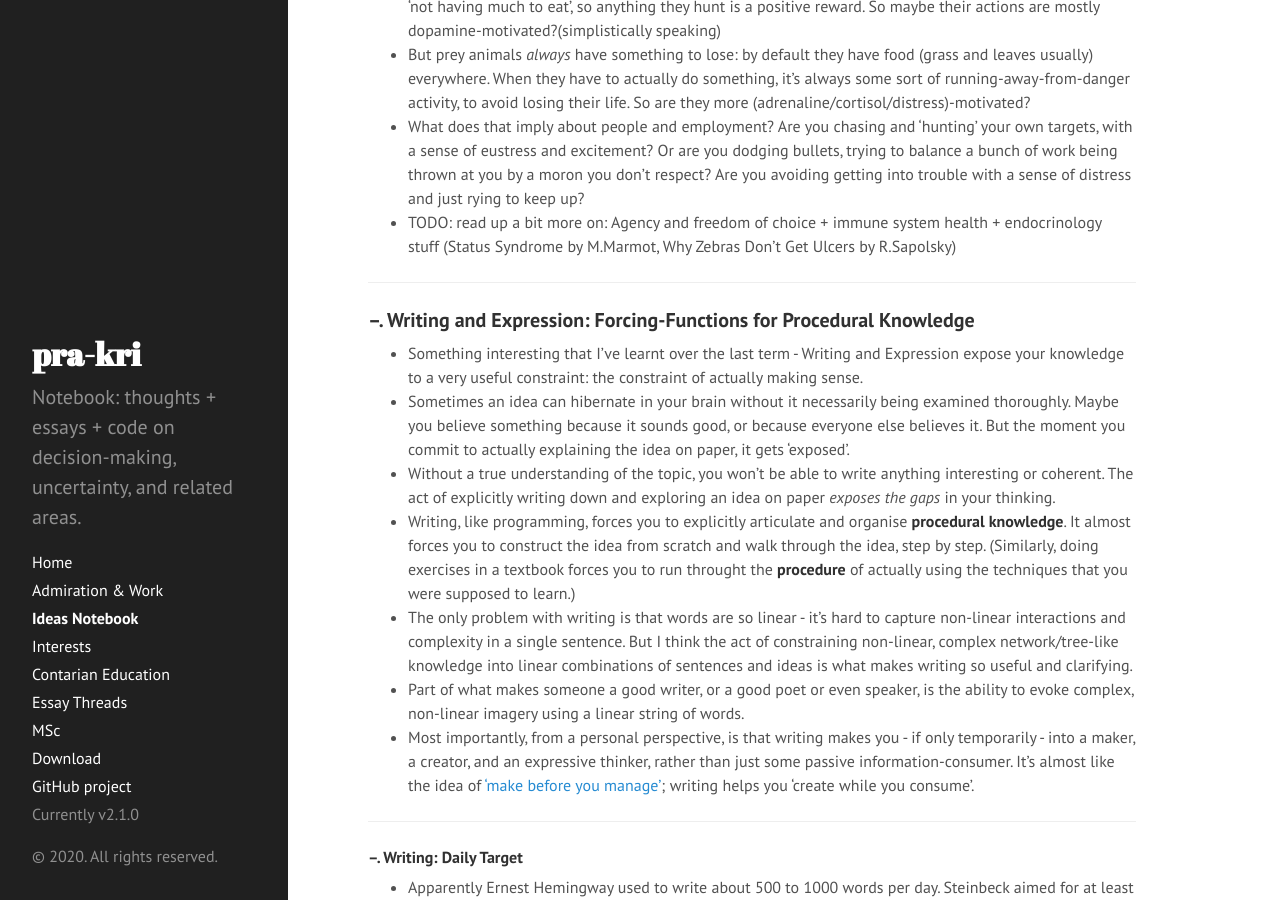
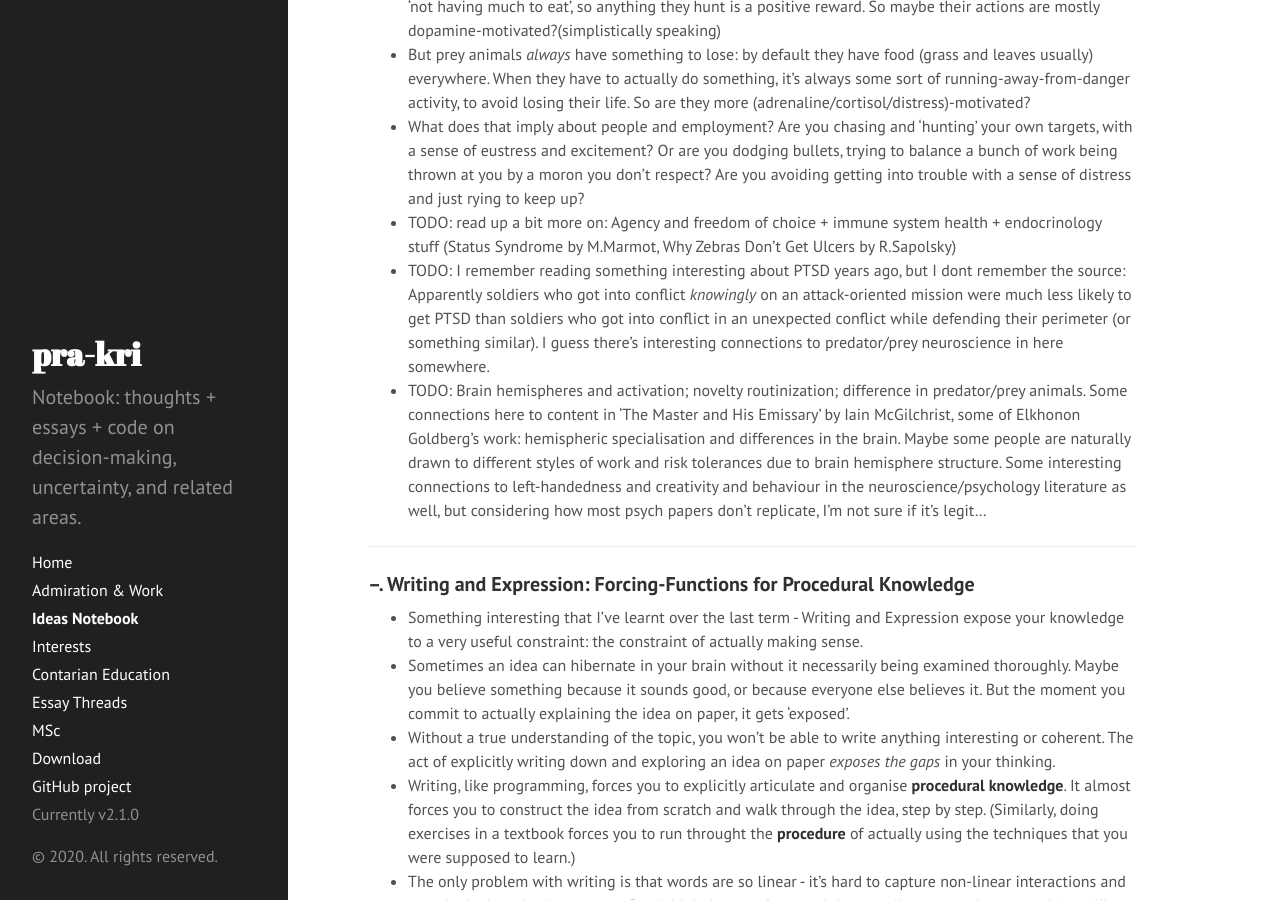
Before and after one commit to pra-kri/pra-kri.github.io, a Jekyll site: the page built from IdeasNotebook.md, in a window 1280 px wide and 900 px high, scrolled down 5406 px. Built offline with Jekyll 4.4.1, drawn with Linux system fonts in a browser that asks for light colours; Markdown is read by kramdown in place of the engine named in the settings.

Commit message:
Update IdeasNotebook.md

```diff
--- a/IdeasNotebook.md
+++ b/IdeasNotebook.md
@@ -105,6 +105,8 @@ Feeling like you have nothing to lose might invoke this state. If you have nothi
 * But prey animals *always* have something to lose: by default they have food (grass and leaves usually) everywhere. When they have to actually do something, it's always some sort of running-away-from-danger activity, to avoid losing their life. So are they more (adrenaline/cortisol/distress)-motivated?
 * What does that imply about people and employment? Are you chasing and 'hunting' your own targets, with a sense of eustress and excitement? Or are you dodging bullets, trying to balance a bunch of work being thrown at you by a moron you don't respect? Are you avoiding getting into trouble with a sense of distress and just rying to keep up?
 * TODO: read up a bit more on: Agency and freedom of choice + immune system health + endocrinology stuff (Status Syndrome by M.Marmot, Why Zebras Don't Get Ulcers by R.Sapolsky)
+* TODO: I remember reading something interesting about PTSD years ago, but I dont remember the source: Apparently soldiers who got into conflict *knowingly* on an attack-oriented mission were much less likely to get PTSD than soldiers who got into conflict in an unexpected conflict while defending their perimeter (or something similar). I guess there's interesting connections to predator/prey neuroscience in here somewhere.
+* TODO: Brain hemispheres and activation; novelty routinization; difference in predator/prey animals. Some connections here to content in 'The Master and His Emissary' by Iain McGilchrist, some of Elkhonon Goldberg's work: hemispheric specialisation and differences in the brain. Maybe some people are naturally drawn to different styles of work and risk tolerances due to brain hemisphere structure. Some interesting connections to left-handedness and creativity and behaviour in the neuroscience/psychology literature as well, but considering how most psych papers don't replicate, I'm not sure if it's legit...
 
 ---
 
```
